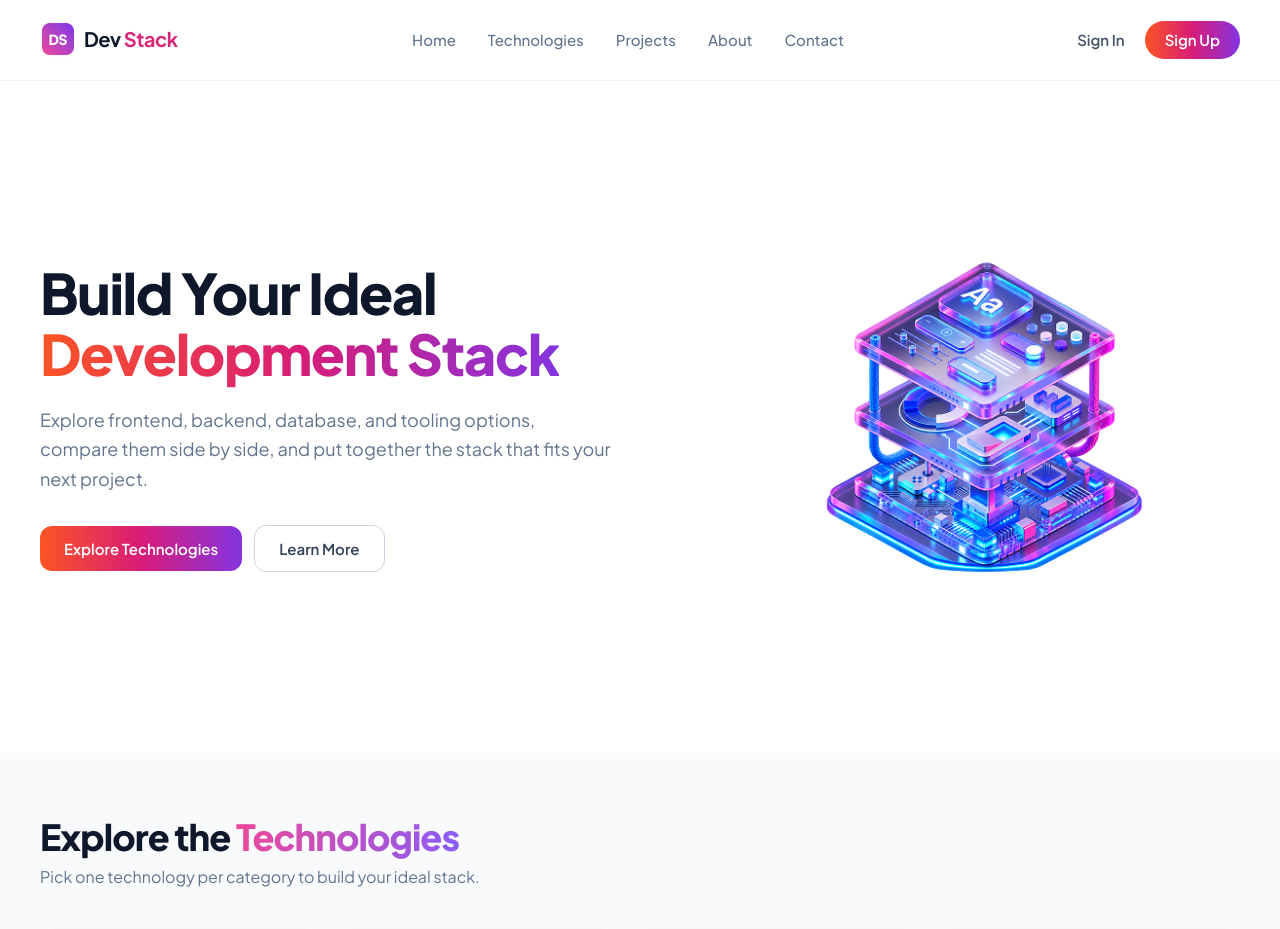
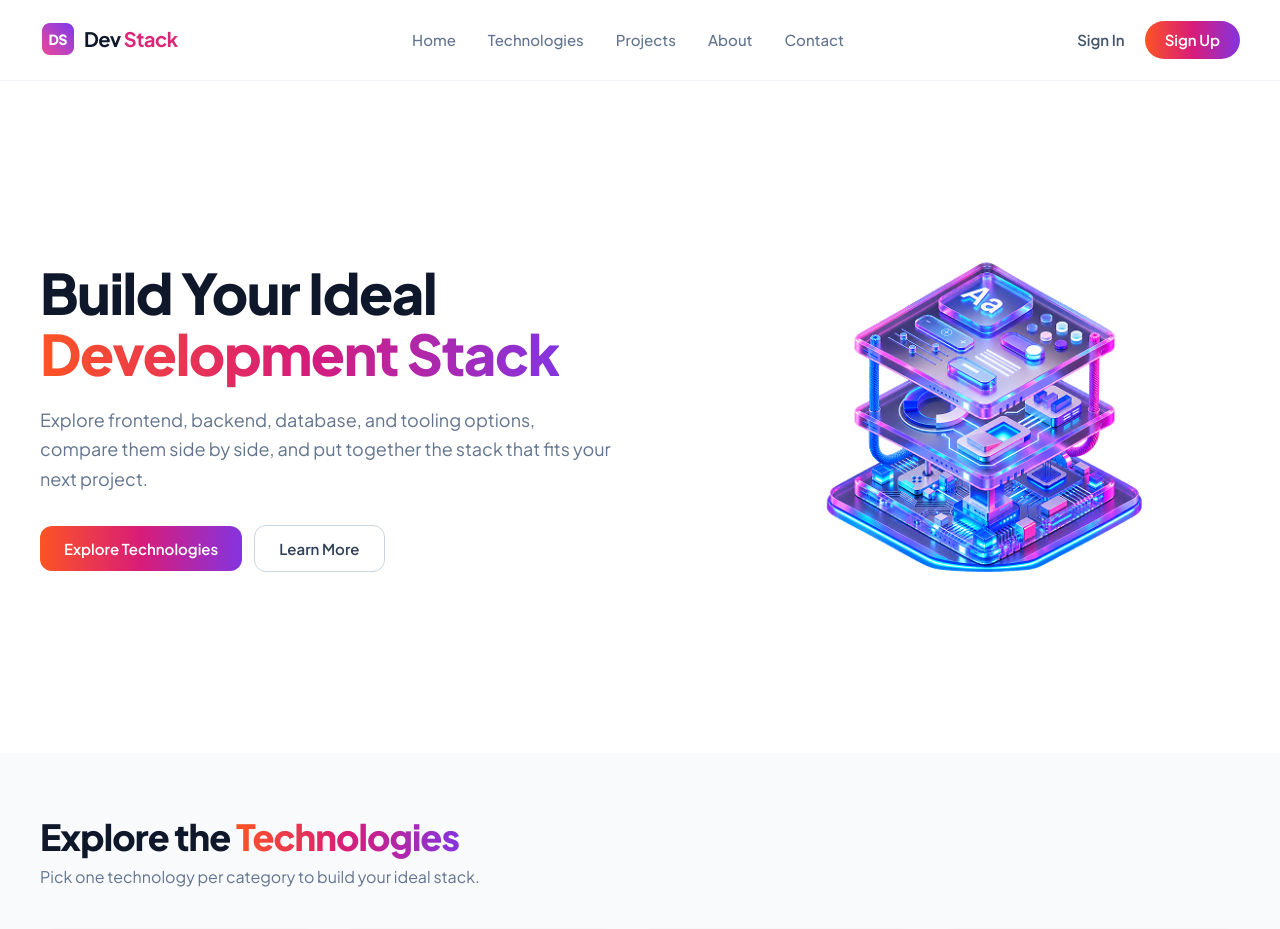
Before and after one commit to SalmanAAbir/assignment-devstack, a React (Vite) app: page / in a window 1280 px wide. Shown: the top 929 px of the page. Built offline with nearby package versions, Linux system fonts and the light colour scheme.

Commit message:
Refactor gradients in CSS and ExploreSection; remove tech-gradient variable and update related text styling to use brand-gradient for consistency.

```diff
--- a/src/components/ExploreSection.tsx
+++ b/src/components/ExploreSection.tsx
@@ -61,7 +61,7 @@ export default function ExploreSection() {
       <div className="mx-auto max-w-7xl px-4 md:px-6 lg:px-10">
         <div className="max-w-xl">
           <h2 className="text-3xl font-extrabold tracking-tight text-slate-900 sm:text-4xl">
-            Explore the <span className="tech-gradient-text">Technologies</span>
+            Explore the <span className="brand-gradient-text">Technologies</span>
           </h2>
           <p className="mt-2 text-sm text-slate-500 sm:text-base">
             Pick one technology per category to build your ideal stack.
--- a/src/index.css
+++ b/src/index.css
@@ -8,7 +8,6 @@
 :root {
   /* change this one value to retheme the brand */
   --brand-gradient: linear-gradient(90deg, #fc5424 0%, #d81c78 50%, #8434e0 100%);
-  --tech-gradient: linear-gradient(90deg, #ec4899 0%, #8b5cf6 100%);
 }
 
 body {
@@ -27,13 +26,6 @@ body {
   color: transparent;
 }
 
-.tech-gradient-text {
-  background-image: var(--tech-gradient);
-  -webkit-background-clip: text;
-  background-clip: text;
-  color: transparent;
-}
-
 .route-chip:hover {
   background-image: var(--brand-gradient);
   -webkit-background-clip: text;
@@ -43,5 +35,5 @@ body {
 
 .stack-btn:hover {
   background-color: transparent;
-  background-image: var(--tech-gradient);
+  background-image: var(--brand-gradient);
 }
```
